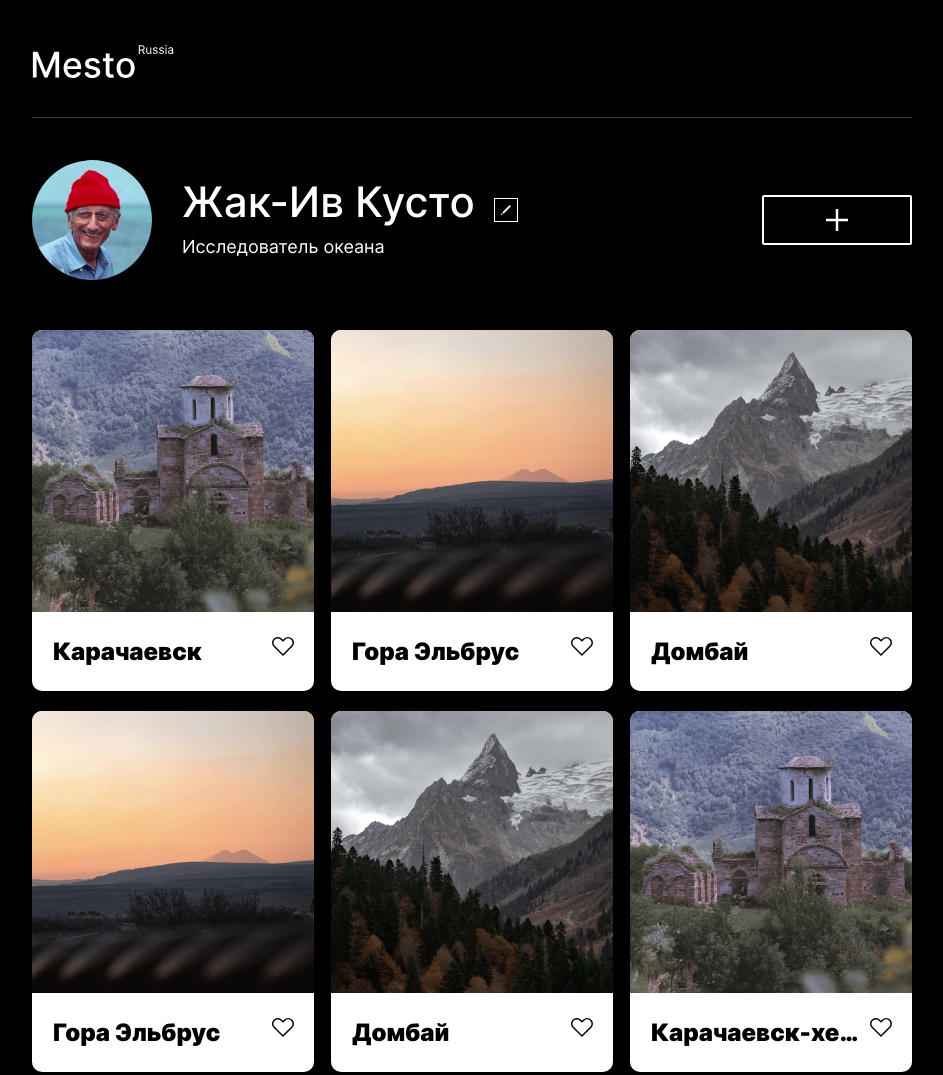
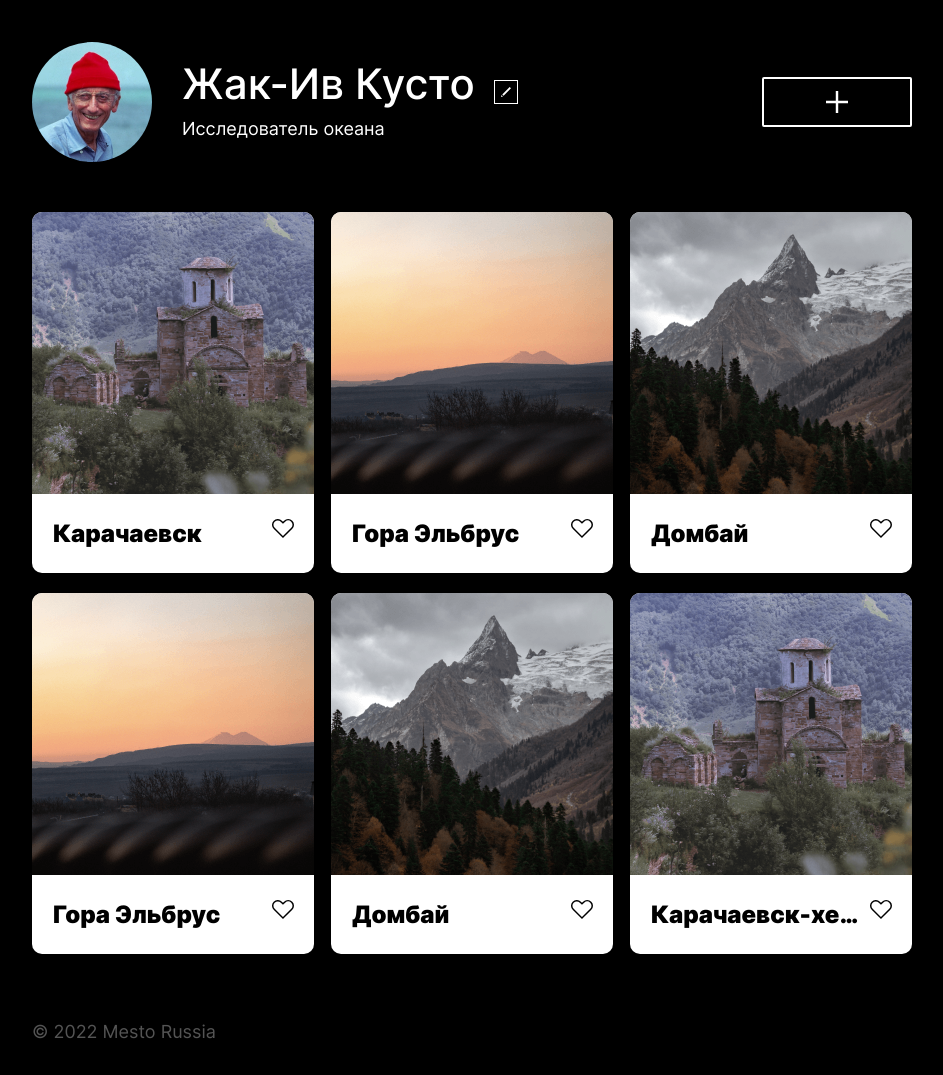
Before and after one commit to adnarseev/mesto, a plain HTML site: page index.html in a window 1280 px wide. Shown: the top 1075 px of the page, without its empty margins (168-1111 px from the left). Drawn offline with Linux system fonts and the light colour scheme.

Commit message:
Remove header

```diff
--- a/index.html
+++ b/index.html
@@ -9,9 +9,6 @@
 </head>
 
 <body class="page">
-  <header class="header">
-    <img class="header__logo" src="./images/logo.svg" alt="Лого">
-  </header>
   <main>
     <section class="profile">
       <img src="./images/avatar.png" alt="Аватар" class="profile__avatar">
```
